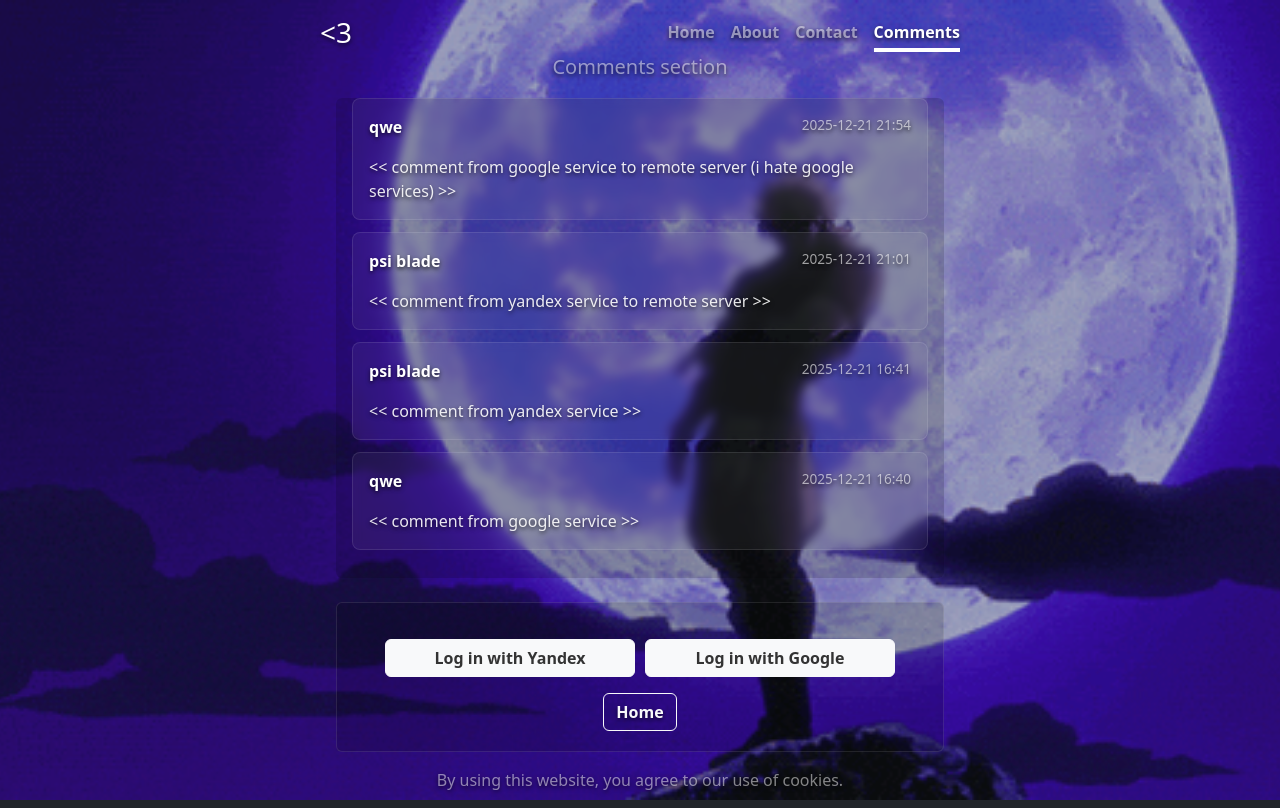
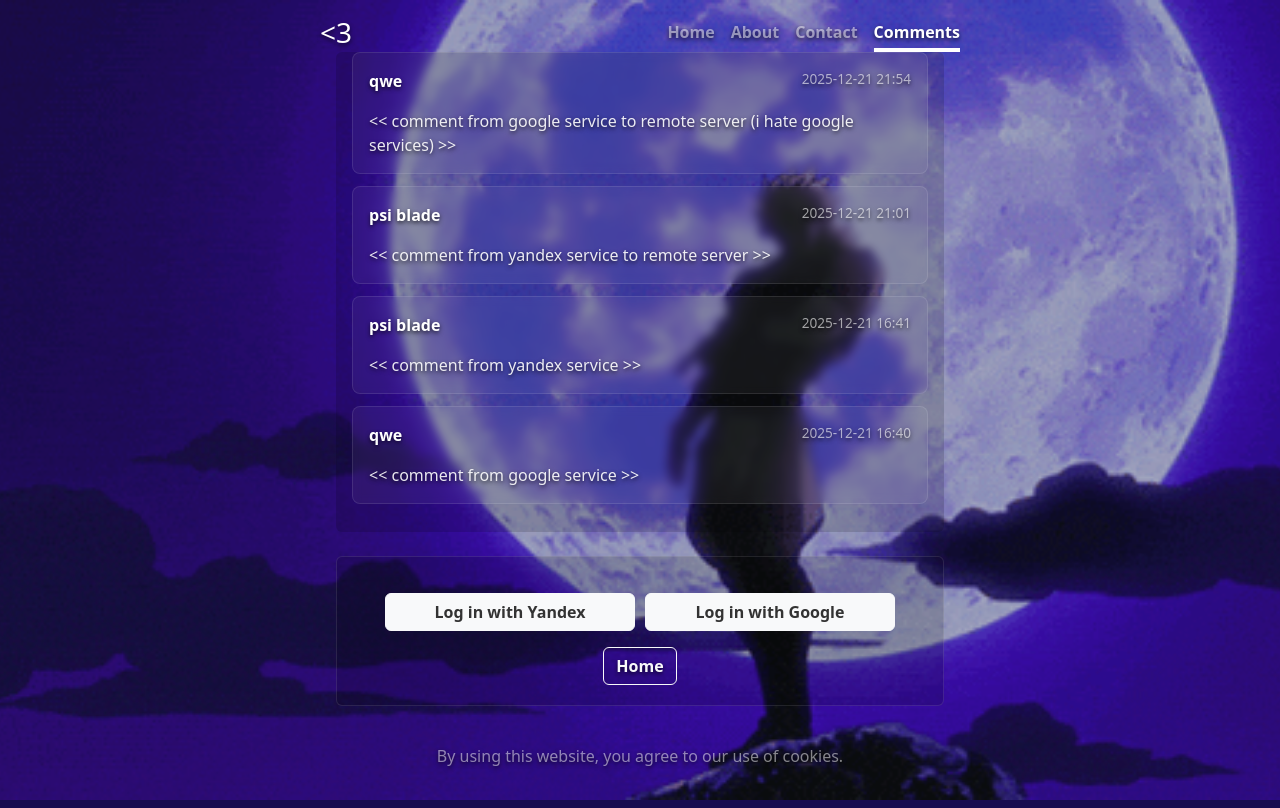
Before and after one commit to psiblvdegod/web-page, a Flask app: page /comments in a window 1280 px wide. Run offline with Flask 3, Linux system fonts and the light colour scheme; parts of the project's set-up code (start-up, migrations or seed data) failed here and were passed over; some libraries are stand-ins or nearby versions.

Commit message:
try to fix comments section
Signed-off-by: psiblvdegod <artyombaly@list.ru>

```diff
--- a/templates/comments.html
+++ b/templates/comments.html
@@ -348,9 +348,6 @@
 {% block content %}
 <div class="comments-section">
     <div class="comments-content">
-        <div>
-            <p class="lead text-white-50 mb-3">Comments section</p>
-        </div>
         <!-- Контейнер для прокрутки комментариев -->
         <div class="comments-scrollable">
             {% if comments %}
```
